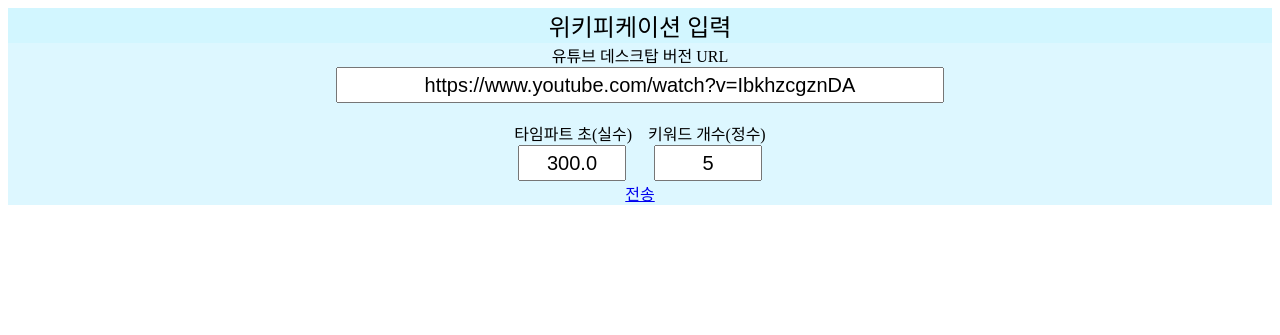
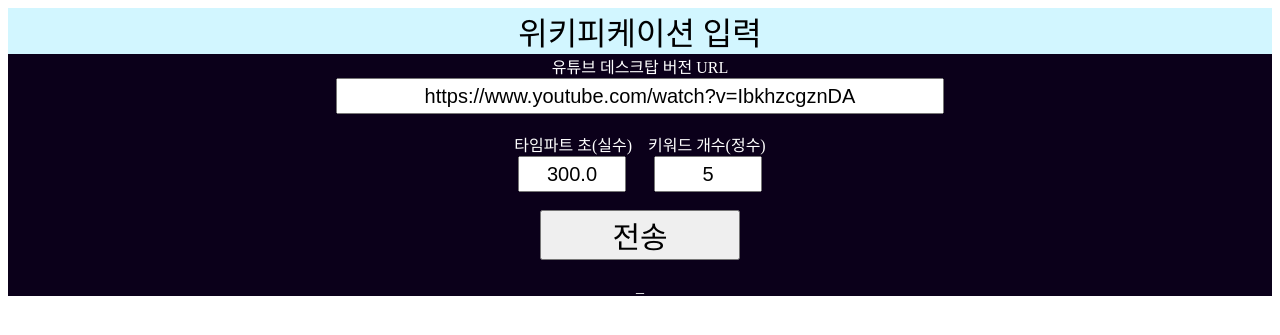
Before and after one commit to BonhyeonGu/Reasoning_over_Knowledge_Component_Streams, a Flask app: page / in a window 1280 px wide. Shown: the top 335 px of the page. Run offline with Flask 2, Linux system fonts and the light colour scheme; parts of the project's set-up code (start-up, migrations or seed data) failed here and were passed over.

Commit message:
디자인 변경

```diff
--- a/templates/index.html
+++ b/templates/index.html
@@ -9,17 +9,19 @@
 	<style>
 		#top
         {
-            background-color: rgb(221, 247, 255);
+            background-color: rgb(11, 0, 26);
 			text-align: center;
+			color: rgb(255, 255, 255);
         }
 		#title
         {
             background-color: rgb(210, 246, 255);
-			font-size:1.5em;
+			text-align: center;
+			font-size:2.0em;
         }
 		#status
         {
-            background-color: rgb(5, 0, 12);
+            background-color: rgb(11, 0, 26);
 			font-size:0.8em;
 			color: rgb(255, 255, 255);
         }
@@ -49,14 +51,14 @@
 </head>
 
 <body>
+	<div id = "title">위키피케이션 입력</div>
 	<div id = "top">
-		<div id = "title">위키피케이션 입력</div>
 		<form action="/result" method="post" id="inp">
 			<div>유튜브 데스크탑 버전 URL</div>
 			<input type="text" name="url" value="https://www.youtube.com/watch?v=IbkhzcgznDA" style="width:600px;height:30px;font-size:20px;text-align:center;">
 			<br><br><div>타임파트 초(실수)&nbsp;&nbsp;&nbsp;&nbsp;키워드 개수(정수)</div>
 			<input type="text" name="sec" value="300.0" style="width:100px;height:30px;font-size:20px;text-align:center;"> &nbsp; &nbsp; &nbsp; <input type="text" name="keywordSize" value="5" style="width:100px;height:30px;font-size:20px;text-align:center;">
-			<br><a id="btnInp" href="#"> 전송 </a>
+			<br><br><button id="btnInp" style="width:200px;height:50px;font-size:30px;">전송</button><br><br>_
 		</form>
 	</div>
 	<div id = "status"></div>
```
